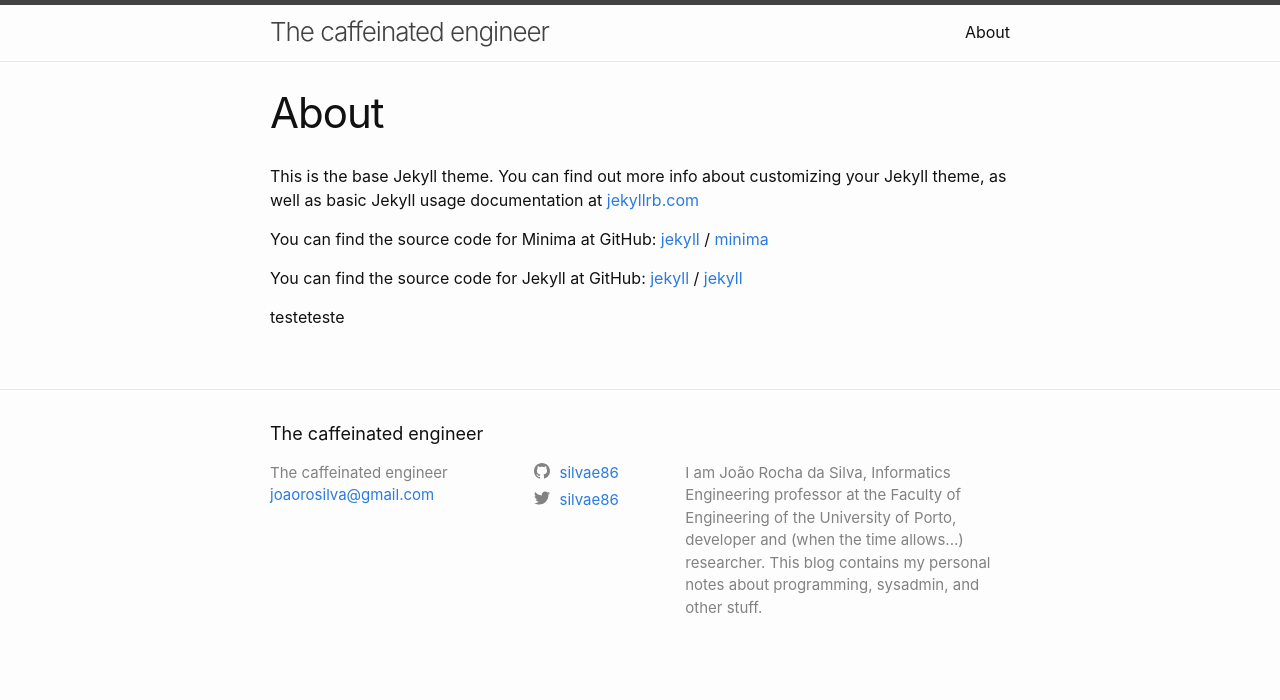
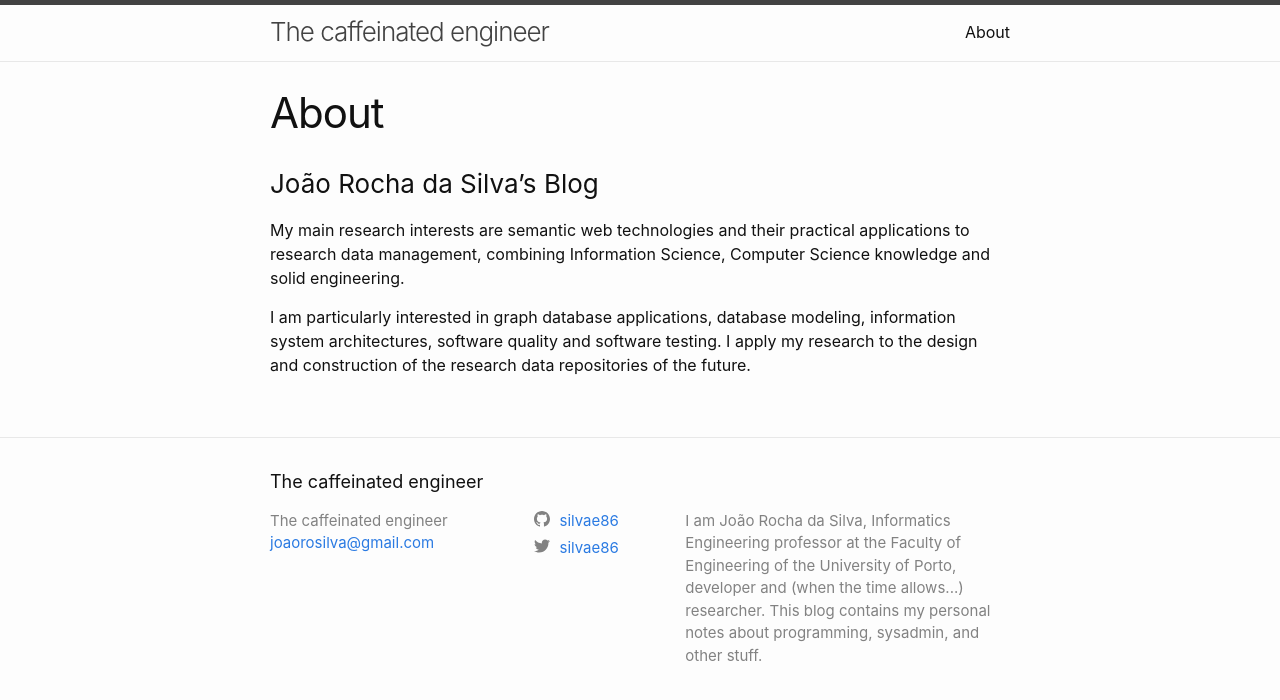
Before and after one commit to silvae86/silvae86.github.io, a Jekyll site: the page built from about.md, in a window 1280 px wide. Shown: the top 700 px of the page. Built offline with Jekyll 4.4.1, drawn with Linux system fonts in a browser that asks for light colours.

Commit message:
About section in the website fixed
About section in the website fixed

```diff
--- a/about.md
+++ b/about.md
@@ -3,6 +3,18 @@ layout: page
 title: About
 permalink: /about/
 ---
+
+### João Rocha da Silva's Blog
+
+My main research interests are semantic web technologies and their practical applications
+to research data management, combining Information Science, Computer Science knowledge and solid engineering.
+
+I am particularly interested in graph database applications, database modeling, information
+system architectures, software quality and software testing. I apply my research to the design and construction of
+the research data repositories of the future.
+
+
+<!--
 
 This is the base Jekyll theme. You can find out more info about customizing your Jekyll theme, as well as basic Jekyll usage documentation at [jekyllrb.com](https://jekyllrb.com/)
 
@@ -17,4 +29,4 @@ You can find the source code for Jekyll at GitHub:
 
 [jekyll-organization]: https://github.com/jekyll
 
-testeteste
+-->
```
